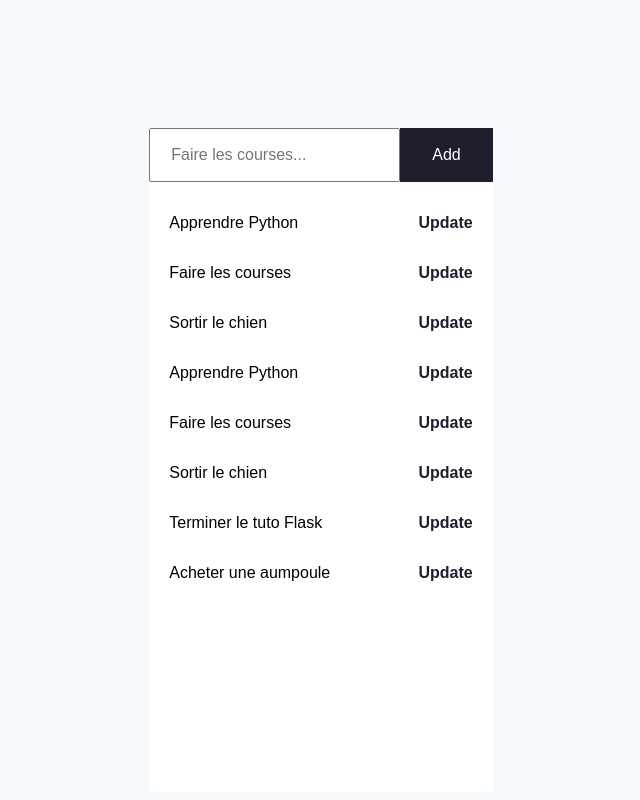
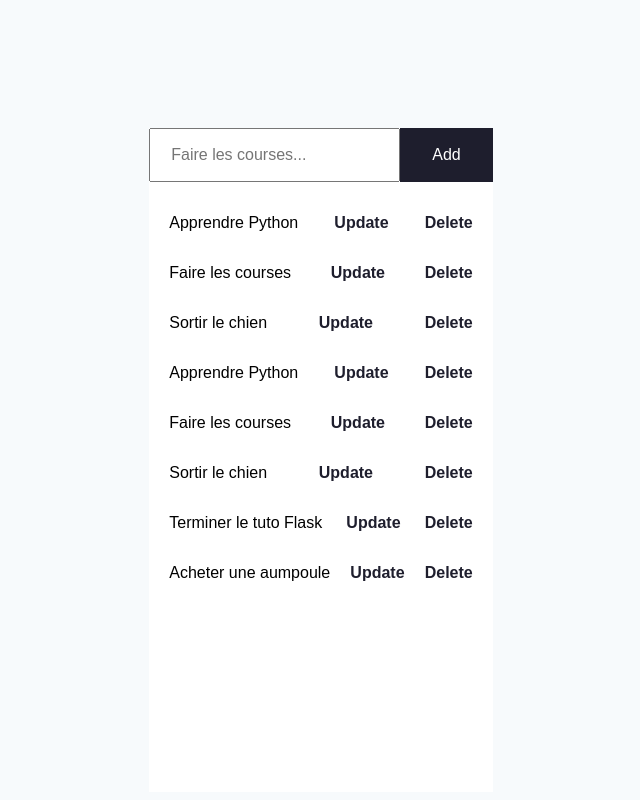
Before and after one commit to Lamia7/todoapp, a Flask app: page / in a window 1280 px wide. Shown: the whole page, without its empty margins (319-959 px from the left). Run offline with Flask 2, Linux system fonts and the light colour scheme; data comes from the database, SQL or seed files in the repository.

Commit message:
Added style with css

```diff
--- a/templates/index.html
+++ b/templates/index.html
@@ -10,6 +10,7 @@
                     <p>{{ task.name }}</p>
                     <!-- Lien pour mettre à jour une tâche -->
                     <a href="{{ url_for('update', id=task.id) }}">Update</a>
+                    <a href="{{ url_for('delete', id=task.id) }}">Delete</a>
                 </div>
             {%endfor %}
         {% else %}
```
Also changed, not shown: static/style.css (line endings or trailing spaces).
